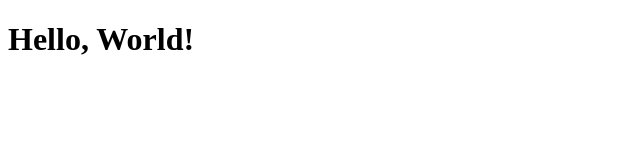
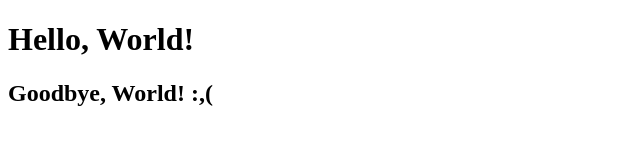
Before and after one commit to Slokp333/CS3338-first-project, a plain HTML site: page index(OG).html in a window 1280 px wide. Shown: the whole page, without its empty margins (0-640 px from the left). Drawn offline with Linux system fonts and the light colour scheme.

Commit message:
Update(1) Heading 2 Added index(OG).html

```diff
--- a/index(OG).html
+++ b/index(OG).html
@@ -7,5 +7,6 @@
 </head>
 <body>
     <h1>Hello, World!</h1>
+    <h2>Goodbye, World! :,(</h2>
 </body>
 </html>
```
